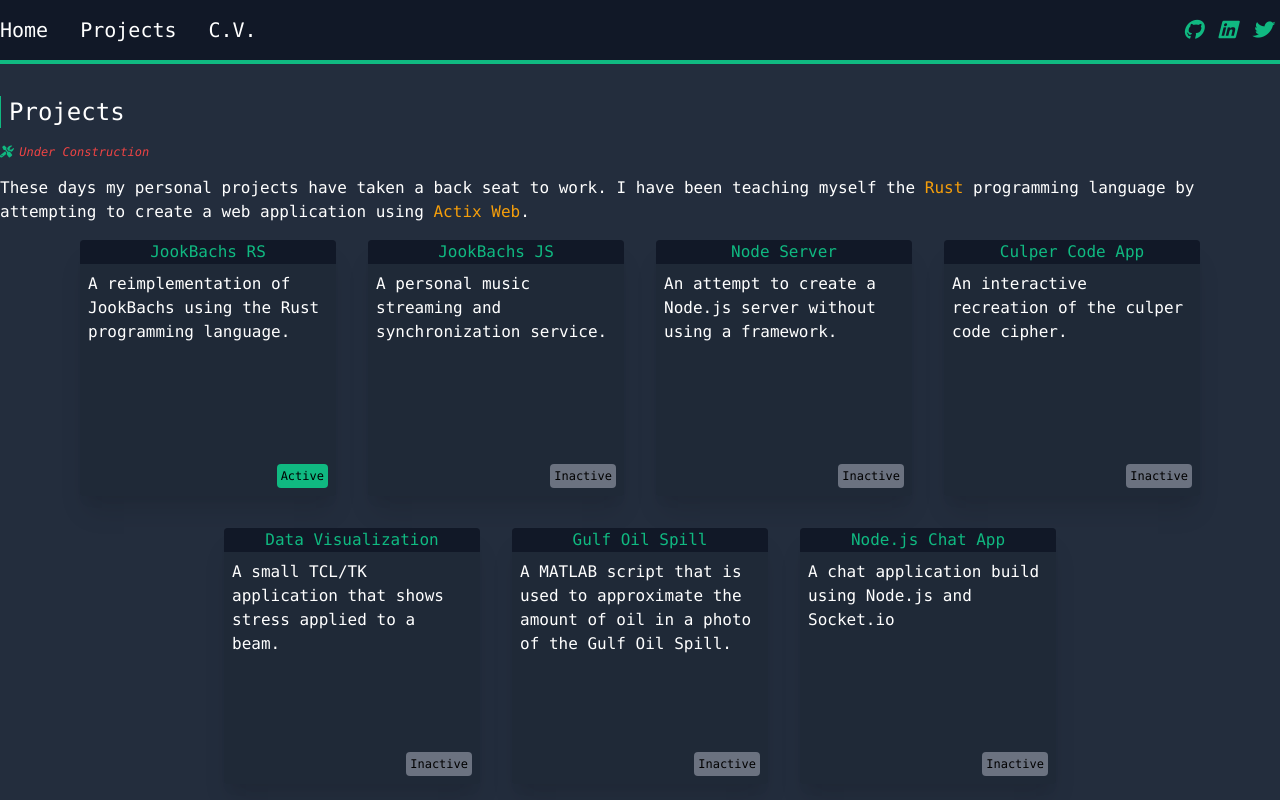
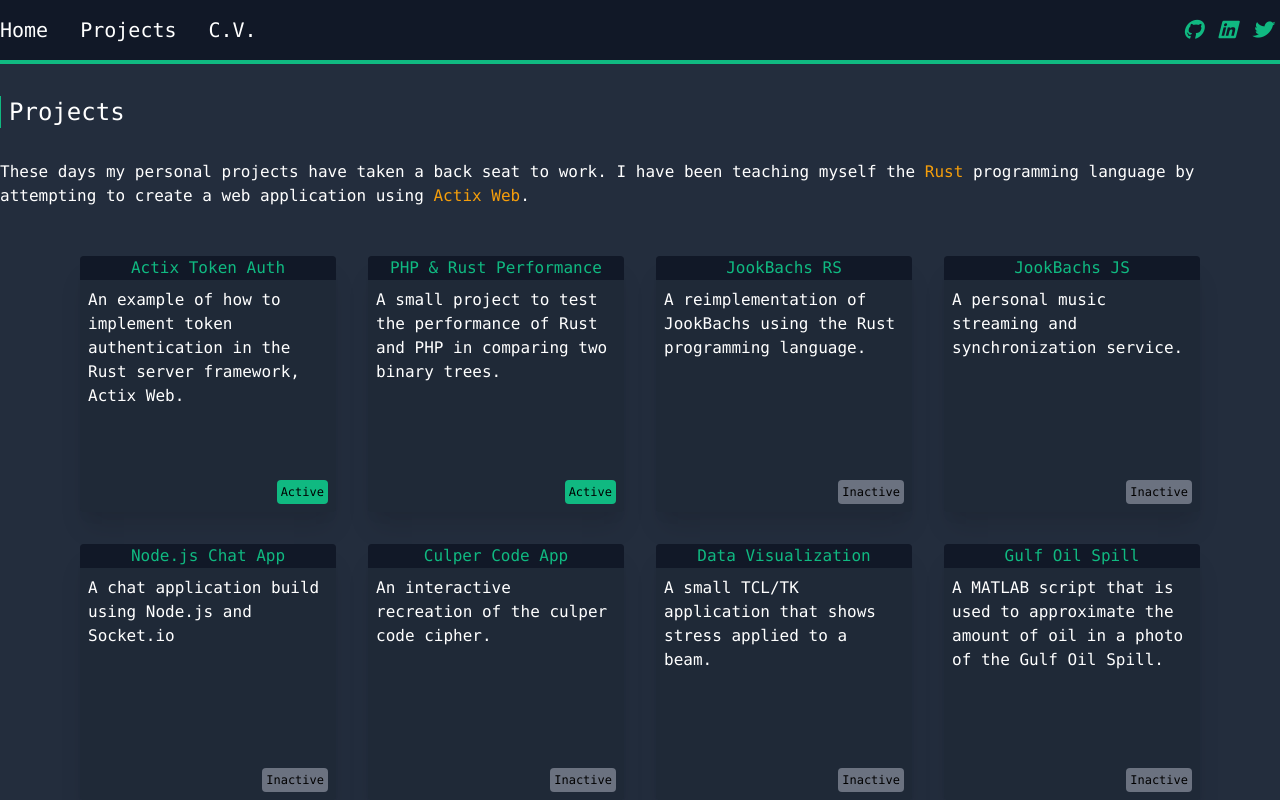
Before and after one commit to rlcurrall/personal-website, a Vue app: page /projects in a window 1280 px wide. Shown: the top 800 px of the page. Built offline with nearby package versions, Linux system fonts and the light colour scheme.

Commit message:
Update projects list

```diff
--- a/src/data/projects.json
+++ b/src/data/projects.json
@@ -1,20 +1,32 @@
 [
     {
-        "title": "JookBachs RS",
-        "url": "https://gitlab.com/sand-shark/jookbachs-rs",
-        "description": "A reimplementation of JookBachs using the Rust programming language.",
+        "title": "Actix Token Auth",
+        "url": "https://github.com/rlcurrall/actix-token-auth",
+        "description": "An example of how to implement token authentication in the Rust server framework, Actix Web.",
         "status": "Active"
     },
     {
+        "title": "PHP & Rust Performance",
+        "url": "https://github.com/rlcurrall/binary-tree-performance-php-vs-rust",
+        "description": "A small project to test the performance of Rust and PHP in comparing two binary trees.",
+        "status": "Active"
+    },
+    {
+        "title": "JookBachs RS",
+        "url": "https://github.com/rlcurrall/jookbachs-rs",
+        "description": "A reimplementation of JookBachs using the Rust programming language.",
+        "status": "Inactive"
+    },
+    {
         "title": "JookBachs JS",
-        "url": "https://gitlab.com/sand-shark/jookbachs-js",
+        "url": "https://github.com/rlcurrall/jookbachs-ts",
         "description": "A personal music streaming and synchronization service.",
         "status": "Inactive"
     },
     {
-        "title": "Node Server",
-        "url": "https://gitlab.com/rlcurrall/purenodeserver",
-        "description": "An attempt to create a Node.js server without using a framework.",
+        "title": "Node.js Chat App",
+        "url": "https://github.com/rlcurrall/chat-app",
+        "description": "A chat application build using Node.js and Socket.io",
         "status": "Inactive"
     },
     {
@@ -36,9 +48,9 @@
         "status": "Inactive"
     },
     {
-        "title": "Node.js Chat App",
-        "url": "https://github.com/rlcurrall/Chat_App",
-        "description": "A chat application build using Node.js and Socket.io",
+        "title": "Node Server",
+        "url": "https://gitlab.com/rlcurrall/purenodeserver",
+        "description": "An attempt to create a Node.js server without using a framework.",
         "status": "Inactive"
     }
 ]
--- a/src/views/Projects.vue
+++ b/src/views/Projects.vue
@@ -3,8 +3,8 @@
         <h1>
             Projects
         </h1>
-        <p class="italic text-xs py-4 text-red-500"><i class="fas fa-tools" /> Under Construction</p>
-        <p>
+        <!-- <p class="italic text-xs py-4 text-red-500"><i class="fas fa-tools" /> Under Construction</p> -->
+        <p class="my-8">
             These days my personal projects have taken a back seat to work. I have been teaching myself the
             <a :href="rustLink" target="_blank">Rust </a> programming language by attempting to create a web application
             using <a :href="actixLink" target="_blank"> Actix Web</a>.
```
